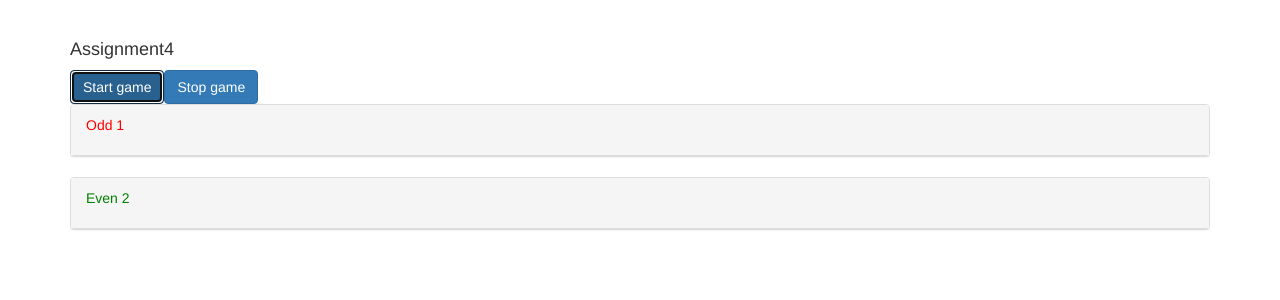
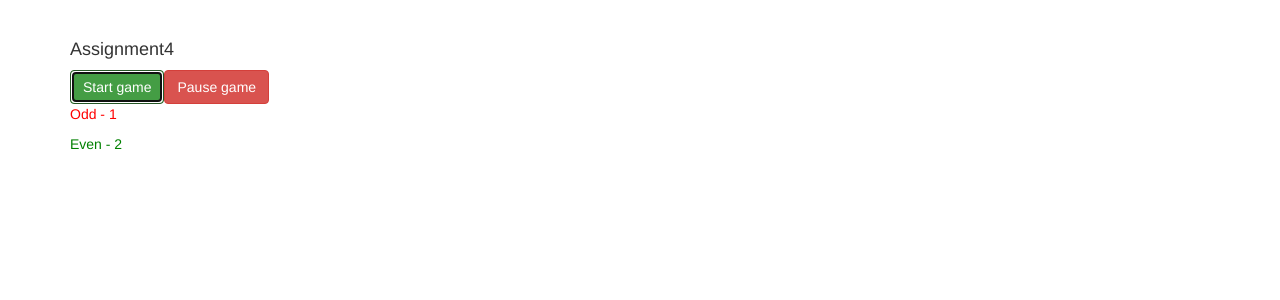
Before and after one commit to chriswang92/angular-component-databinding-deep-dive, an Angular app: page / in a window 1280 px wide. Both pictures are taken after a click on the button "Start game". Shown: the top 300 px of the page. Built offline with nearby package versions, Linux system fonts and the light colour scheme.

Commit message:
Refined assignment4 solution

```diff
--- a/src/app/app.component.html
+++ b/src/app/app.component.html
@@ -28,12 +28,10 @@
   <div class="row">
     <div class="col-xs-12"
     *ngFor="let gameElement of gameElements">
-      <app-odd *ngIf="gameElement.type=='Odd'"
-        [element]="gameElement"
-        [value]="gameElement.value"></app-odd>
-      <app-even *ngIf="gameElement.type=='Even'"
-      [element]="gameElement"
-      [value]="gameElement.value"></app-even>
+      <app-odd *ngIf="gameElement % 2 !== 0"
+        [value]="gameElement"></app-odd>
+      <app-even *ngIf="gameElement % 2 === 0"
+      [value]="gameElement"></app-even>
     </div>
   </div>
 </div>
--- a/src/app/app.component.ts
+++ b/src/app/app.component.ts
@@ -7,14 +7,20 @@ import { Component } from '@angular/core';
 })
 export class AppComponent {
   serverElements = [{type: 'server', name: 'Test server', content: 'test content!'}];
-  gameElements = [/*{type: 'Odd', value: '123'}*/];
-
+  gameElements: number[] = [/*{type: 'Odd', value: '123'}*/];
+  oddNumbers: number[] = [];
+  evenNumbers: number[] = [];
   //Assignment4
-  onGameStarted(gameData: {type: string, value: string}) {
-    this.gameElements.push({
-      type: gameData.type,
-      value: gameData.value
-    });
+  onGameStarted(value: number) {
+    // if (value % 2 === 0) {
+    //     this.evenNumbers.push(value);
+    // } else {
+    //   this.oddNumbers.push(value);
+    // }
+    this.gameElements.push(
+      // type: gameData.type,
+      value
+    );
 }
 
   onGameStopped() {
--- a/src/app/even/even.component.html
+++ b/src/app/even/even.component.html
@@ -1,8 +1 @@
-<div
-class="panel panel-default">
-  <!-- <div class="panel-heading">{{ element.name }}</div> -->
-  <div class="panel-heading" #heading><p>Even {{ value }}</p></div>
-  <!-- <div class="panel-body">
-    <ng-content></ng-content> -->
-  <!-- </div> -->
-</div>
+<p>Even - {{ value }}</p>
--- a/src/app/even/even.component.ts
+++ b/src/app/even/even.component.ts
@@ -7,8 +7,8 @@ import { Component, OnInit, Input } from '@angular/core';
 })
 export class EvenComponent implements OnInit {
 
-  @Input() element: {type: string, value: string};
-  @Input() value: string;
+  // @Input() element: {type: string, value: string};
+  @Input() value: number;
   constructor() { }
 
   ngOnInit() {
--- a/src/app/gamecontroll/gamecontroll.component.html
+++ b/src/app/gamecontroll/gamecontroll.component.html
@@ -1,2 +1,2 @@
-<button class="btn btn-primary" (click)="onStartGame()">Start game</button>
-<button class="btn btn-primary" (click)="onStopGame()">Stop game</button>
+<button class="btn btn-success" (click)="onStartGame()">Start game</button>
+<button class="btn btn-danger" (click)="onPauseGame()">Pause game</button>
--- a/src/app/gamecontroll/gamecontroll.component.ts
+++ b/src/app/gamecontroll/gamecontroll.component.ts
@@ -8,7 +8,8 @@ import { Component, OnInit, Output, EventEmitter } from '@angular/core';
 export class GamecontrollComponent implements OnInit {
 
   // @Output() serverCreated = new EventEmitter<{serverName: string, serverContent: string}>();
-  @Output() gameStarted = new EventEmitter<{type: string, value: number}>();
+  // @Output() gameStarted = new EventEmitter<{type: string, value: number}>();
+  @Output() gameStarted = new EventEmitter<number>();
   // @Output() gameStopped = new EventEmitter<{type: string, value: number}>();
 
   constructor() {
@@ -21,20 +22,28 @@ export class GamecontrollComponent implements OnInit {
   emitFunction() {
     console.log('into setInterval');
       this.count++;
-      this.type = this.count % 2 == 0 ? 'Even' : 'Odd';
-      console.log('type to emit: ' + this.type + ', count to emit: ' + this.count);
-      this.gameStarted.emit({type: this.type, value: this.count});
+      // this.type = this.count % 2 == 0 ? 'Even' : 'Odd';
+      console.log('count to emit: ' + this.count);
+      this.gameStarted.emit(this.count);
   }
 
-  count = 0;
-  type = 'No type set';
+  count: number = 0;
+  // type = 'No type set';
   ref;
   onStartGame() {
     console.log('into onStartGame');
-    this.ref = setInterval(() => this.emitFunction(), 1000);
+    this.ref = setInterval(() => this.emitFunction()
+    // function() { {
+    //   console.log('into setInterval');
+    //     this.count++;
+    //     // this.type = this.count % 2 == 0 ? 'Even' : 'Odd';
+    //     console.log('count to emit: ' + this.count);
+    //     this.gameStarted.emit(this.count);
+    // }}
+    , 1000);
   }
 
-  onStopGame() {
+  onPauseGame() {
     clearInterval(this.ref);
     // this.gameStopped.emit(this.ref);
   }
--- a/src/app/odd/odd.component.html
+++ b/src/app/odd/odd.component.html
@@ -1,8 +1 @@
-<div
-class="panel panel-default">
-  <!-- <div class="panel-heading">{{ element.name }}</div> -->
-  <div class="panel-heading" #heading><p>Odd {{ value }}</p></div>
-  <!-- <div class="panel-body">
-    <ng-content></ng-content> -->
-  <!-- </div> -->
-</div>
+<p>Odd - {{ value }}</p>
--- a/src/app/odd/odd.component.ts
+++ b/src/app/odd/odd.component.ts
@@ -6,8 +6,8 @@ import { Component, OnInit, Input } from '@angular/core';
   styleUrls: ['./odd.component.css']
 })
 export class OddComponent implements OnInit {
-  @Input() element: {type: string, value: string};
-  @Input() value: string;
+  // @Input() element: {type: string, value: string};
+  @Input() value: number;
   constructor() { }
 
   ngOnInit() {
```
Also changed, not shown: 1 other file (tests, documents, lock files or other folders).
